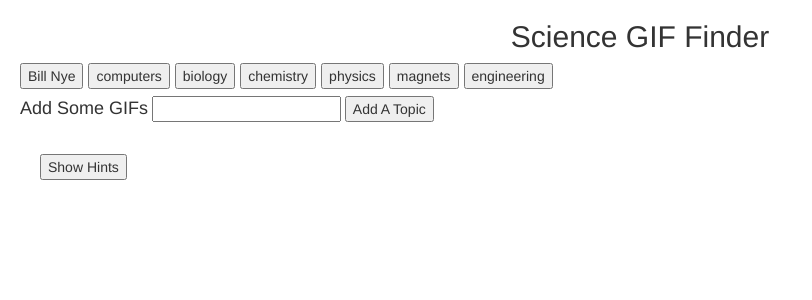
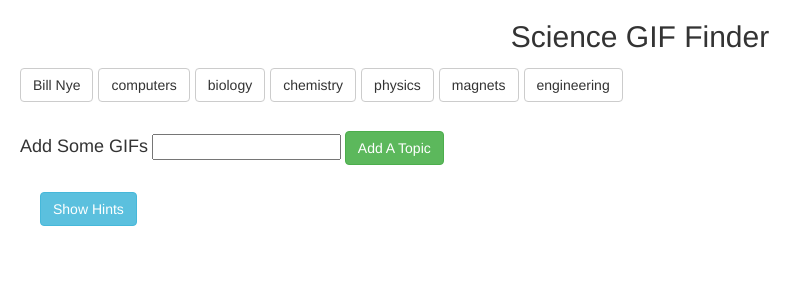
Before and after one commit to KathCatBC/Giphy, a PHP site: page / in a window 1280 px wide. Shown: the top 300 px of the page, without its empty margins (0-812 px from the left). Run offline with PHP 8.4, Linux system fonts and the light colour scheme; some libraries are stand-ins or nearby versions.

Commit message:
really I am finished

```diff
--- a/assets/css/style.css
+++ b/assets/css/style.css
@@ -11,7 +11,7 @@
 }
 
 .topics-button {
-	margin-right: 5px;
+	margin: 5px 5px 5px 0px;
 }
 
 
@@ -19,13 +19,12 @@
 	margin-left: 20px;
  }
 
- .gifDiv {
- 	float: left;
-
- }
-
  .gif-style {
  	float: left;
  	margin: 20px 20px;
  	text-align: left;
  }
+
+ #buttons-view {
+ 	margin-bottom: 20px;
+ }
--- a/assets/javascript/giphy.js
+++ b/assets/javascript/giphy.js
@@ -40,8 +40,11 @@
 
             }  // end of for loop
 
-            if (response.data.length === 0) {
-                alert("Sorry that search did not work, please try again.");
+            if (response.data.length === 0) {        // if the user enters a topic that does
+                var badgif = topics.indexOf(giffinder) // not return gifs  - Alert the user
+                topics.splice(badgif, 1)               // and remove the button
+                showmeButtons()                        // then refresh the button list
+                alert("Sorry that search did not work, please try a different search.");
             }
 
         })
@@ -52,7 +55,7 @@
         $("#buttons-view").empty();
         for (var i = 0; i < topics.length; i++) {
             var a = $("<button>");
-            a.addClass("topics-button");
+            a.addClass("topics-button btn btn-default");
             searchString = topics[i].replace(/ /g, "+")
             a.attr("data-name", searchString);
             a.text(topics[i]);
--- a/index.html
+++ b/index.html
@@ -6,6 +6,7 @@
   <title>The Science of Giphy</title>
 
     <link href="https://maxcdn.bootstrapcdn.com/bootswatch/3.3.7/journal/bootstrap.min.css" rel="stylesheet">
+
     <link rel="stylesheet" type="text/css" href="assets/css/style.css">
 </head>
 
@@ -18,15 +19,15 @@
      <form id="giphy-form">
         <label form="topic-input"><h4>Add Some GIFs</h4></label>
         <input type="text" id="giphy-input">
-        <input id="add-giphy" type="submit" value="Add A Topic">
+        <input id="add-giphy" type="submit" value="Add A Topic" class="btn btn-success">
      </form>
 
       <div class="mainview">
           <div class="gif-hints">
               <br>
-              <button id="button-hints-show">Show Hints</button>
+              <button id="button-hints-show" class="btn btn-info">Show Hints</button>
               <div class="hints">Astronomy, Laser, Nebula, Mathematics, Robot, Bubbles
-              <button id= "button-hints-hide">Hide Hints</div>
+              <button id= "button-hints-hide" class="btn btn-info">Hide Hints</div>
           </div>
           <br><br>
           <div class="giphy-view"> </div>
```
